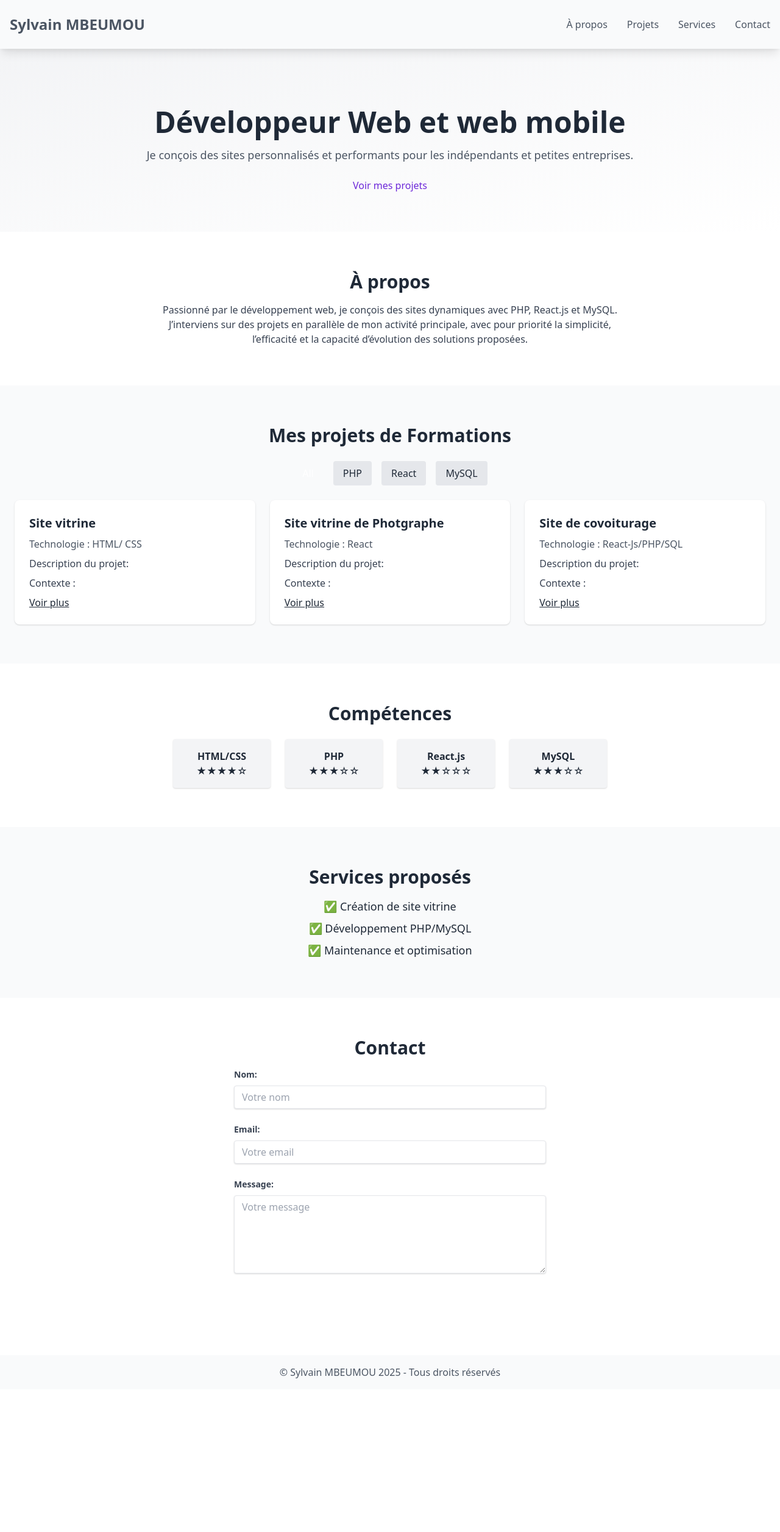
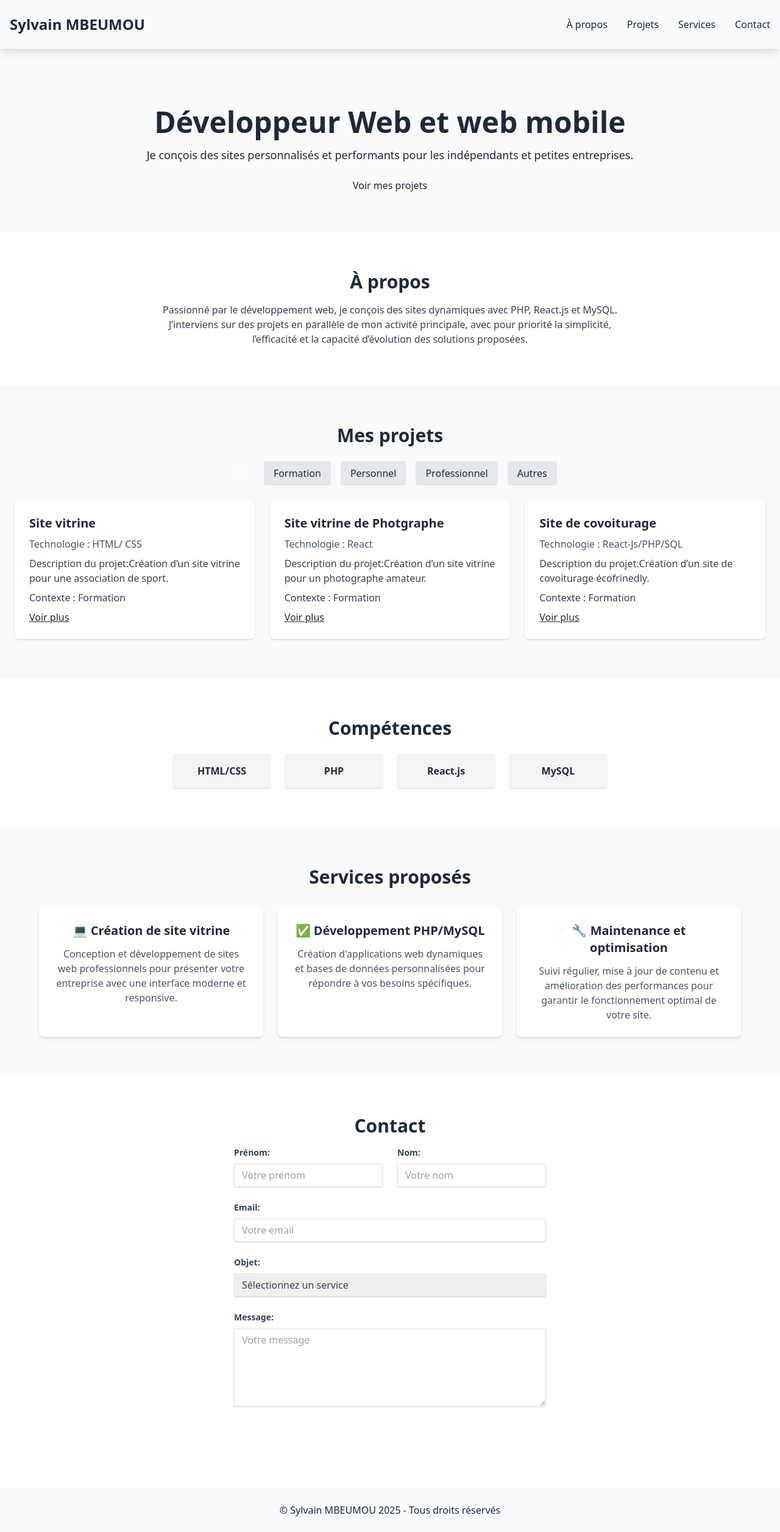
Before and after one commit to MBSylvain/PorfolioSM, a React (Create React App) app in the folder my-app/: page / in a window 1280 px wide. Shown: the whole page at 61% size. Before the commit the page ends 2278 px from the top, so only its background shows below. Built offline with nearby package versions, Linux system fonts and the light colour scheme.

Commit message:
Refactor components for improved styling and structure; update Tailwind configuration with custom colors

```diff
--- a/my-app/src/components/ContactForm.jsx
+++ b/my-app/src/components/ContactForm.jsx
@@ -1,22 +1,38 @@
 export default function ContactForm() {
   return (
-    <section id="contact" className="py-16 px-6 bg-white">
-      <h2 className="text-3xl font-semibold mb-4 text-center">Contact</h2>
+    <section id="contact" className="px-6 py-16 bg-white">
+      <h2 className="mb-4 text-3xl font-semibold text-center">Contact</h2>
       <form className="max-w-lg mx-auto space-y-6">
-        <div>
-          <label htmlFor="name" className="block text-gray-700 text-sm font-bold mb-2">Nom:</label>
-          <input type="text" id="name" placeholder="Votre nom" className="shadow appearance-none border rounded w-full py-2 px-3 text-gray-700 leading-tight focus:outline-none focus:shadow-outline" />
+        <div className="grid grid-cols-1 gap-6 md:grid-cols-2">
+          <div>
+            <label htmlFor="firstName" className="block mb-2 text-sm font-bold text-gray-700">Prénom:</label>
+            <input type="text" id="firstName" placeholder="Votre prénom" className="w-full px-3 py-2 leading-tight text-gray-700 border rounded shadow appearance-none focus:outline-none focus:shadow-outline" />
+          </div>
+          <div>
+            <label htmlFor="name" className="block mb-2 text-sm font-bold text-gray-700">Nom:</label>
+            <input type="text" id="name" placeholder="Votre nom" className="w-full px-3 py-2 leading-tight text-gray-700 border rounded shadow appearance-none focus:outline-none focus:shadow-outline" />
+          </div>
         </div>
         <div>
-          <label htmlFor="email" className="block text-gray-700 text-sm font-bold mb-2">Email:</label>
-          <input type="email" id="email" placeholder="Votre email" className="shadow appearance-none border rounded w-full py-2 px-3 text-gray-700 leading-tight focus:outline-none focus:shadow-outline" />
+          <label htmlFor="email" className="block mb-2 text-sm font-bold text-gray-700">Email:</label>
+          <input type="email" id="email" placeholder="Votre email" className="w-full px-3 py-2 leading-tight text-gray-700 border rounded shadow appearance-none focus:outline-none focus:shadow-outline" />
         </div>
         <div>
-          <label htmlFor="message" className="block text-gray-700 text-sm font-bold mb-2">Message:</label>
-          <textarea id="message" placeholder="Votre message" className="shadow appearance-none border rounded w-full py-2 px-3 text-gray-700 leading-tight focus:outline-none focus:shadow-outline h-32"></textarea>
+          <label htmlFor="subject" className="block mb-2 text-sm font-bold text-gray-700">Objet:</label>
+          <select id="subject" className="w-full px-3 py-2 leading-tight text-gray-700 border rounded shadow appearance-none focus:outline-none focus:shadow-outline">
+            <option value="">Sélectionnez un service</option>
+            <option value="developpement">Développement web</option>
+            <option value="design">Design UI/UX</option>
+            <option value="consultation">Consultation</option>
+            <option value="autre">Autre</option>
+          </select>
+        </div>
+        <div>
+          <label htmlFor="message" className="block mb-2 text-sm font-bold text-gray-700">Message:</label>
+          <textarea id="message" placeholder="Votre message" className="w-full h-32 px-3 py-2 leading-tight text-gray-700 border rounded shadow appearance-none focus:outline-none focus:shadow-outline"></textarea>
         </div>
         <div className="flex items-center justify-between">
-          <button className="bg-teal-500 hover:bg-teal-700 text-white font-bold py-2 px-4 rounded focus:outline-none focus:shadow-outline" type="submit">
+          <button className="px-4 py-2 font-bold text-white bg-teal-500 rounded hover:bg-teal-700 focus:outline-none focus:shadow-outline" type="submit">
             Envoyer
           </button>
         </div>
--- a/my-app/src/components/Footer.jsx
+++ b/my-app/src/components/Footer.jsx
@@ -1,6 +1,6 @@
 export default function Footer() {
   return (
-    <footer className="text-gray-600 bg-teal-600 text-white text-center p-4">
+  <footer className="py-6 text-center bg-grayDark text-grayLight">
       © Sylvain MBEUMOU 2025 - Tous droits réservés
     </footer>
   );
--- a/my-app/src/components/Header.jsx
+++ b/my-app/src/components/Header.jsx
@@ -1,18 +1,18 @@
+
 export default function Header() {
   return (
-    <header className="bg-gradient-to-r from-teal-700 to-teal-900 text-gray-100 py-6 shadow-lg sticky top-0 z-50">
-
-      <div className="container mx-auto px-4">
-        <div className="flex justify-between items-center">
-          <a href="#" className="font-bold text-gray-600 text-2xl hover:text-teal-200 transition-colors duration-300">Sylvain MBEUMOU</a>
-          <nav className="hidden md:flex space-x-8">
-            <a href="#about" className="text-gray-600 hover:text-teal-600 transition-colors duration-300">À propos</a>
-            <a href="#projects" className="text-gray-600 hover:text-teal-200 transition-colors duration-300">Projets</a>
-            <a href="#services" className="text-gray-600 hover:text-teal-200 transition-colors duration-300">Services</a>
-            <a href="#contact" className="text-gray-600 hover:text-teal-200 transition-colors duration-300">Contact</a>
+    <header className="sticky top-0 z-50 py-6 text-[#222222] shadow-lg bg-gradient-to-r from-[#F5F5F5] to-[#D6D3CD]">
+      <div className="container px-4 mx-auto">
+        <div className="flex items-center justify-between">
+          <a href="#" className="text-2xl font-bold text-[#333333] transition-colors duration-300 hover:text-[#5A6D7A]">Sylvain MBEUMOU</a>
+          <nav className="hidden space-x-8 md:flex">
+            <a href="#about" className="text-[#333333] transition-colors duration-300 hover:text-[#5A6D7A]">À propos</a>
+            <a href="#projects" className="text-[#333333] transition-colors duration-300 hover:text-[#5A6D7A]">Projets</a>
+            <a href="#services" className="text-[#333333] transition-colors duration-300 hover:text-[#5A6D7A]">Services</a>
+            <a href="#contact" className="text-[#333333] transition-colors duration-300 hover:text-[#5A6D7A]">Contact</a>
           </nav>
           <button className="md:hidden">
-            <svg xmlns="http://www.w3.org/2000/svg" className="h-6 w-6" fill="none" viewBox="0 0 24 24" stroke="currentColor">
+            <svg xmlns="http://www.w3.org/2000/svg" className="w-6 h-6" fill="none" viewBox="0 0 24 24" stroke="currentColor">
               <path strokeLinecap="round" strokeLinejoin="round" strokeWidth={2} d="M4 6h16M4 12h16M4 18h16" />
             </svg>
           </button>
--- a/my-app/src/components/Hero.jsx
+++ b/my-app/src/components/Hero.jsx
@@ -1,18 +1,19 @@
+
 import { motion } from 'framer-motion';
 
 export default function Hero() {
   return (
-    <section className="pt-24 pb-16 bg-gradient-to-br from-gray-100 to-white text-center">
+    <section className="pt-24 pb-16 text-center bg-gradient-to-br from-[#F5F5F5] to-[#FAFAFA]">
       <motion.div
         initial={{ opacity: 0, y: 30 }}
         animate={{ opacity: 1, y: 0 }}
         transition={{ duration: 1 }}
       >
-        <h1 className="text-5xl font-bold mb-4">Développeur Web et web mobile </h1>
-        <p className="text-lg text-gray-600 mb-6">
+        <h1 className="mb-4 text-5xl font-bold text-[#222222]">Développeur Web et web mobile </h1>
+        <p className="mb-6 text-lg text-[#5A6D7A]">
           Je conçois des sites personnalisés et performants pour les indépendants et petites entreprises.
         </p>
-        <a href="#projects" className="bg-teal-600 text-purple-700 px-6 py-3 rounded hover:bg-teal-700 transition">
+        <a href="#projects" className="px-6 py-3 text-[#FAFAFA] transition bg-[#333333] rounded hover:bg-[#5A6D7A]">
           Voir mes projets
         </a>
       </motion.div>
--- a/my-app/src/components/ProjectFilter.jsx
+++ b/my-app/src/components/ProjectFilter.jsx
@@ -10,14 +10,14 @@ const projects = [
 
 export default function ProjectFilter() {
   const [filter, setFilter] = useState('All');
-  const filtered = filter === 'All' ? projects : projects.filter(p => p.tech === filter);
+  const filtered = filter === 'All' ? projects : projects.filter(p => p.context === filter);
 
   return (
-    <div className=' '>
-    <section id="projects" className="py-16 px-6 bg-gray-50">
-      <h2 className="text-3xl font-semibold mb-6 text-center">Mes projets de Formations </h2>
+    <div className=''>
+    <section id="projects" className="px-6 py-16 bg-gray-50">
+      <h2 className="mb-6 text-3xl font-semibold text-center">Mes projets  </h2>
       <div className="flex justify-center gap-4 mb-6">
-        {['All', 'PHP', 'React', 'MySQL'].map(tech => (
+        {['All', 'Formation', 'Personnel', 'Professionnel', 'Autres'].map(tech => (
           <button
             key={tech}
             onClick={() => setFilter(tech)}
@@ -27,9 +27,15 @@ export default function ProjectFilter() {
           </button>
         ))}
       </div>
-      <div className="grid grid-cols-1 md:grid-cols-3 gap-6">
+      <div className="grid grid-cols-1 gap-6 md:grid-cols-3">
         {filtered.map(project => (
-          <ProjectCard key={project.id} title={project.title} tech={project.tech} />
+          <ProjectCard
+            key={project.id}
+            title={project.title}
+            tech={project.tech}
+            details={project.details}
+            context={project.context}
+          />
         ))}
       </div>
     </section>
--- a/my-app/src/components/Services.jsx
+++ b/my-app/src/components/Services.jsx
@@ -1,12 +1,21 @@
 export default function Services() {
   return (
-    <section id="services" className="py-16 px-6 bg-gray-50 text-center">
-      <h2 className="text-3xl font-semibold mb-4">Services proposés</h2>
-      <ul className="space-y-2 text-lg">
-        <li>✅ Création de site vitrine</li>
-        <li>✅ Développement PHP/MySQL</li>
-        <li>✅ Maintenance et optimisation</li>
-      </ul>
+    <section id="services" className="px-6 py-16 text-center bg-gray-50">
+      <h2 className="mb-8 text-3xl font-semibold">Services proposés</h2>
+      <div className="grid max-w-6xl gap-6 mx-auto md:grid-cols-3">
+        <div className="p-6 bg-white rounded-lg shadow-md">
+          <h3 className="mb-3 text-xl font-semibold">💻 Création de site vitrine</h3>
+          <p className="text-gray-600">Conception et développement de sites web professionnels pour présenter votre entreprise avec une interface moderne et responsive.</p>
+        </div>
+        <div className="p-6 bg-white rounded-lg shadow-md">
+          <h3 className="mb-3 text-xl font-semibold">✅ Développement PHP/MySQL</h3>
+          <p className="text-gray-600">Création d'applications web dynamiques et bases de données personnalisées pour répondre à vos besoins spécifiques.</p>
+        </div>
+        <div className="p-6 bg-white rounded-lg shadow-md">
+          <h3 className="mb-3 text-xl font-semibold">🔧 Maintenance et optimisation</h3>
+          <p className="text-gray-600">Suivi régulier, mise à jour de contenu et amélioration des performances pour garantir le fonctionnement optimal de votre site.</p>
+        </div>
+      </div>
     </section>
   );
 }
--- a/my-app/src/components/Skills.jsx
+++ b/my-app/src/components/Skills.jsx
@@ -7,13 +7,20 @@ export default function Skills() {
   ];
 
   return (
-    <section className="py-16 px-6 bg-white text-center">
-      <h2 className="text-3xl font-semibold mb-6">Compétences</h2>
+    <section className="px-6 py-16 text-center bg-white">
+      <h2 className="mb-6 text-3xl font-semibold">Compétences</h2>
       <div className="flex flex-wrap justify-center gap-6">
         {skills.map(skill => (
-          <div key={skill.name} className="bg-gray-100 p-4 rounded shadow w-40">
+          <div
+            key={skill.name}
+            className="w-40 p-4 transition-all duration-300 bg-gray-100 rounded shadow hover:bg-gray-50 hover:shadow-lg hover:scale-105"
+          >
+            {skill.icon && (
+              <div className="flex justify-center mb-3">
+                {skill.icon}
+              </div>
+            )}
             <h3 className="font-bold">{skill.name}</h3>
-            <p>{'★'.repeat(skill.level)}{'☆'.repeat(5 - skill.level)}</p>
           </div>
         ))}
       </div>
--- a/my-app/tailwind.config.js
+++ b/my-app/tailwind.config.js
@@ -1,5 +1,17 @@
-export const content = ["./src/**/*.{js,jsx,ts,tsx}"];
+export const content = [
+    "./src/**/*.{js,jsx,ts,tsx}",
+];
 export const theme = {
-    extend: {},
+    extend: {
+        colors: {
+            grayLight: '#F5F5F5',
+            grayMedium: '#B0B0B0',
+            grayDark: '#333333',
+            offWhite: '#FAFAFA',
+            softBlack: '#222222',
+            blueGray: '#5A6D7A',
+            beigeGray: '#D6D3CD',
+        },
+    },
 };
 export const plugins = [];
```
Also changed, not shown: 1 other file (tests, documents, lock files or other folders).
